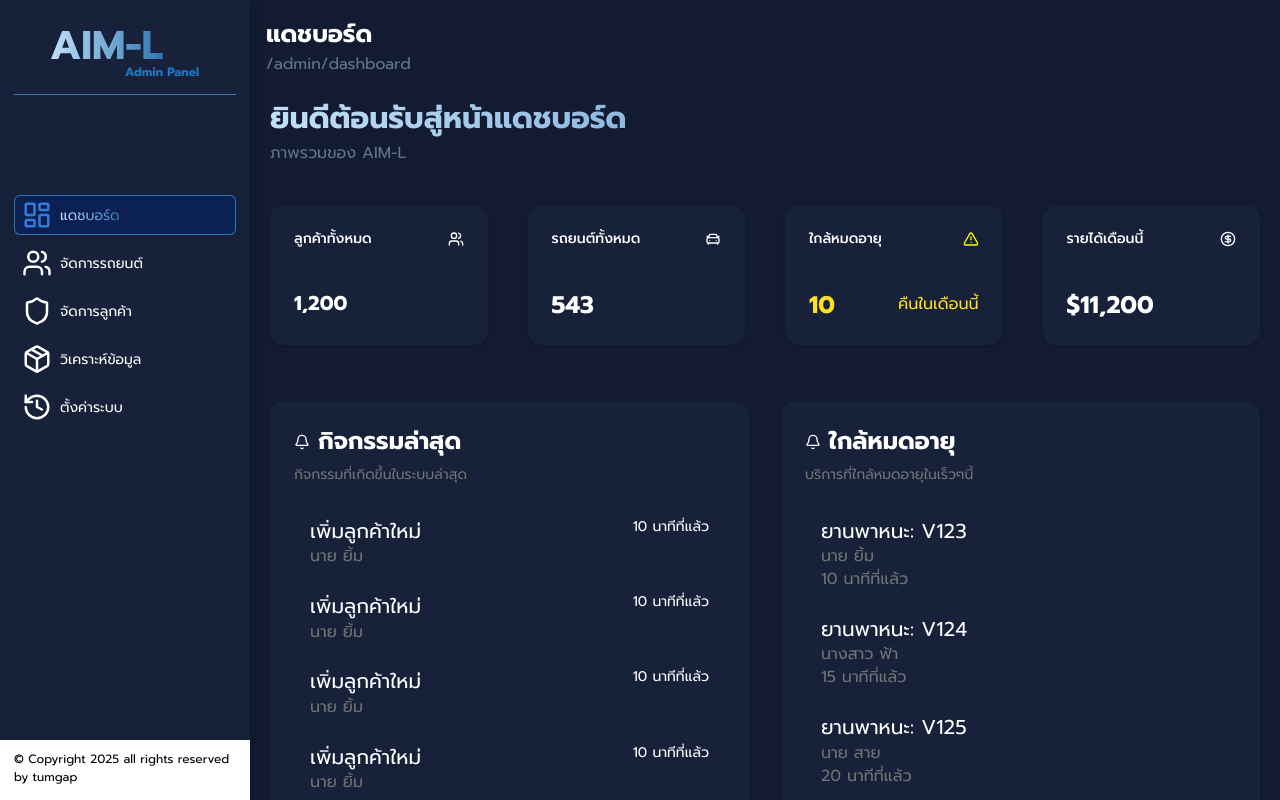
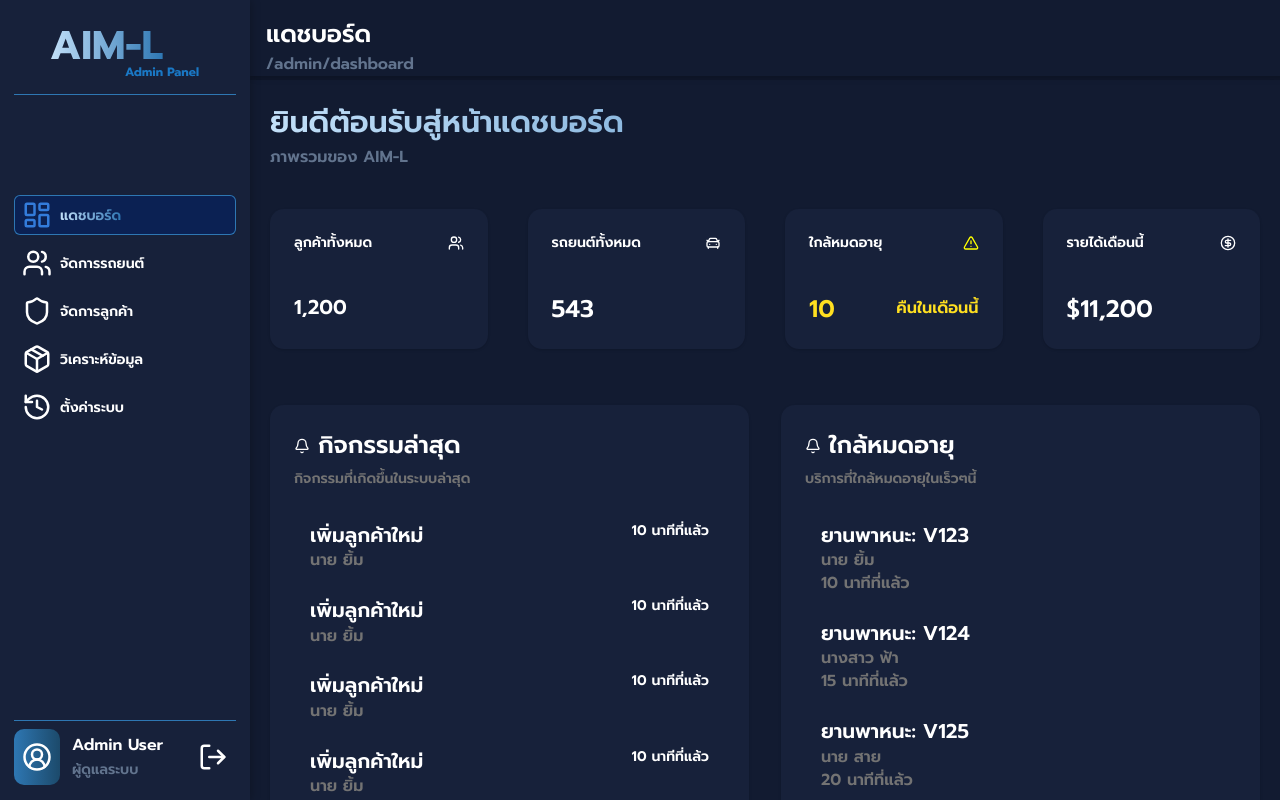
Before and after one commit to phnmme/aimfrontendTs, a Next.js app: page /admin/dashboard in a window 1280 px wide. Shown: the top 800 px of the page. Built offline with nearby package versions, Linux system fonts and the light colour scheme.

Commit message:
add: update admin layout and create vehicle page

```diff
--- a/src/app/admin/layout.tsx
+++ b/src/app/admin/layout.tsx
@@ -4,7 +4,15 @@ import Link from "next/link";
 import "../globals.css";
 import { useState } from "react";
 import { usePathname } from "next/navigation";
-import { LayoutDashboard, Users, Shield, Package, History } from "lucide-react";
+import {
+  LayoutDashboard,
+  Users,
+  Shield,
+  Package,
+  History,
+  CircleUserRound,
+  LogOut,
+} from "lucide-react";
 import Image from "next/image";
 
 export default function AdminLayout({
@@ -39,15 +47,15 @@ export default function AdminLayout({
               className={pathname === "/admin/dashboard" ? "active" : ""}
             >
               <div className="icon px-2">
-                <LayoutDashboard color="#337cdb" />
+                <LayoutDashboard />
               </div>
               <span className="links_name">แดชบอร์ด</span>
             </Link>
           </li>
           <li>
             <Link
-              href="/admin/member"
-              className={pathname === "/admin/member" ? "active" : ""}
+              href="/admin/vechicle"
+              className={pathname === "/admin/vechicle" ? "active" : ""}
             >
               <div className="lucide px-2 active:bg-gradient-to-r active:from-[#c2e0f9] active:to-[#8ca5ba] active:bg-clip-text active:text-transparent">
                 <Users />
@@ -57,8 +65,8 @@ export default function AdminLayout({
           </li>
           <li>
             <Link
-              href="/admin/role"
-              className={pathname === "/admin/role" ? "active" : ""}
+              href="/admin/customer"
+              className={pathname === "/admin/customer" ? "active" : ""}
             >
               <div className="icon px-2">
                 <Shield />
@@ -68,8 +76,8 @@ export default function AdminLayout({
           </li>
           <li>
             <Link
-              href="/admin/stock"
-              className={pathname === "/admin/stock" ? "active" : ""}
+              href="/admin/analytics"
+              className={pathname === "/admin/analytics" ? "active" : ""}
             >
               <div className="icon px-2">
                 <Package />
@@ -79,8 +87,8 @@ export default function AdminLayout({
           </li>
           <li>
             <Link
-              href="/admin/history/order"
-              className={pathname === "/admin/history/order" ? "active" : ""}
+              href="/admin/configsite"
+              className={pathname === "/admin/configsite" ? "active" : ""}
             >
               <div className="icon px-2">
                 <History />
@@ -89,25 +97,36 @@ export default function AdminLayout({
             </Link>
           </li>
           <li className="profile">
-            <div className="profile-details">
-              <div className="name_job">
-                <div className="flex">
-                  <div className="self-end text-black text-[12px]">
-                    &copy; Copyright 2025 all rights reserved by tumgap
-                  </div>
-                </div>
+            <hr className="border-[#2e77b3] mb-2" />
+
+            <div className="flex">
+              <div className="bg-aim-secondary p-2 rounded-lg">
+                <CircleUserRound color="#ffffff" />
+              </div>
+              <div className="flex flex-col my-auto">
+                <p>
+                  <span className="links_name ml-3">Admin User</span>
+                </p>
+                <p>
+                  <span className="text-slate-500 ml-3 text-sm">
+                    ผู้ดูแลระบบ
+                  </span>
+                </p>
+              </div>
+              <div className="ml-auto my-auto hover:cursor-pointer hover:bg-[#0f172a] p-2 rounded-lg transition-all">
+                <LogOut color="#ffffff" />
               </div>
             </div>
           </li>
         </ul>
       </div>
       <div className="app-main bg-aim-background flex flex-col">
-        <div className="shadow-md bg-aim-navbar-top w-full p-4 pb-0">
+        <div className="shadow-md bg-aim-navbar-top w-full z-40 fixed p-4 pb-0">
           {/* TODO: Headers ต้องลิ้งกันกับ แต่ละ pages (path) */}
           <h2 className="text-aim-secondary font-bold"> แดชบอร์ด </h2>
           <p className="text-slate-500"> {pathname} </p>
         </div>
-        <div>{children}</div>
+        <div className="mt-20">{children}</div>
       </div>
     </div>
   );
--- /dev/null
+++ b/src/app/admin/vechicle/page.tsx
@@ -0,0 +1,16 @@
+export default function vechiclePages() {
+  return (
+    <main>
+      <div className=" shadow-md bg-aim-navbar-top w-full p-5">
+        <div>
+          <h1 className="font-extrabold bg-gradient-to-r from-[#c2e0f9] to-[#2e77b3] bg-clip-text text-transparent">
+            ยินดีต้อนรับสู่หน้าแดชบอร์ด
+          </h1>
+          <p className="text-slate-500"> ภาพรวมของ AIM-L</p>
+        </div>
+
+        <div className="flex justify-between gap-8"></div>
+      </div>
+    </main>
+  );
+}
--- a/src/app/globals.css
+++ b/src/app/globals.css
@@ -289,23 +289,18 @@ p {
 }
 .sidebar li.profile {
   position: fixed;
-  height: 60px;
+  height: 100px;
   width: 250px;
   left: 0;
   bottom: -8px;
-  padding: 10px 14px;
-  background: #fff;
+  padding: 20px 14px;
   transition: all 0.5s ease;
   overflow: hidden;
 }
 .sidebar.close li.profile {
   width: 78px;
 }
-.sidebar li .profile-details {
-  display: flex;
-  align-items: center;
-  flex-wrap: nowrap;
-}
+
 .sidebar li img {
   height: 45px;
   max-width: 100%;
@@ -313,17 +308,6 @@ p {
   border-radius: 6px;
   margin-right: 10px;
 }
-.sidebar li.profile .name,
-.sidebar li.profile .job {
-  font-size: 15px;
-  font-weight: 400;
-  color: #fff;
-  white-space: nowrap;
-}
-.sidebar li.profile .job {
-  font-size: 12px;
-}
-
 .app-main {
   position: relative;
   min-height: 100vh;
--- a/src/app/layout.tsx
+++ b/src/app/layout.tsx
@@ -3,7 +3,7 @@ import { Prompt } from "next/font/google";
 
 const prompt = Prompt({
   subsets: ["thai"],
-  weight: ["400", "500", "700"],
+  weight: ["600"],
 });
 
 export default function RootLayout({
```
